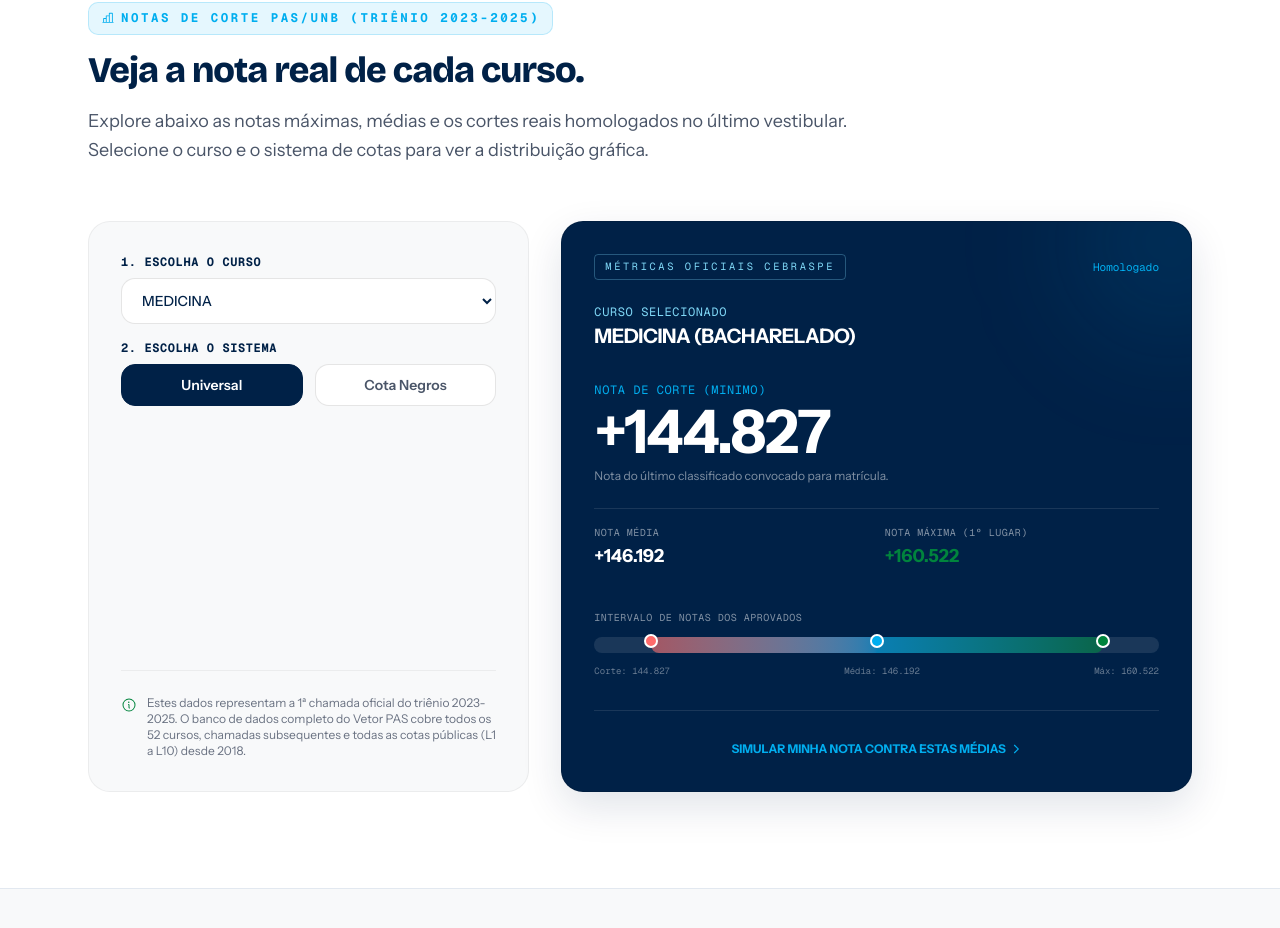
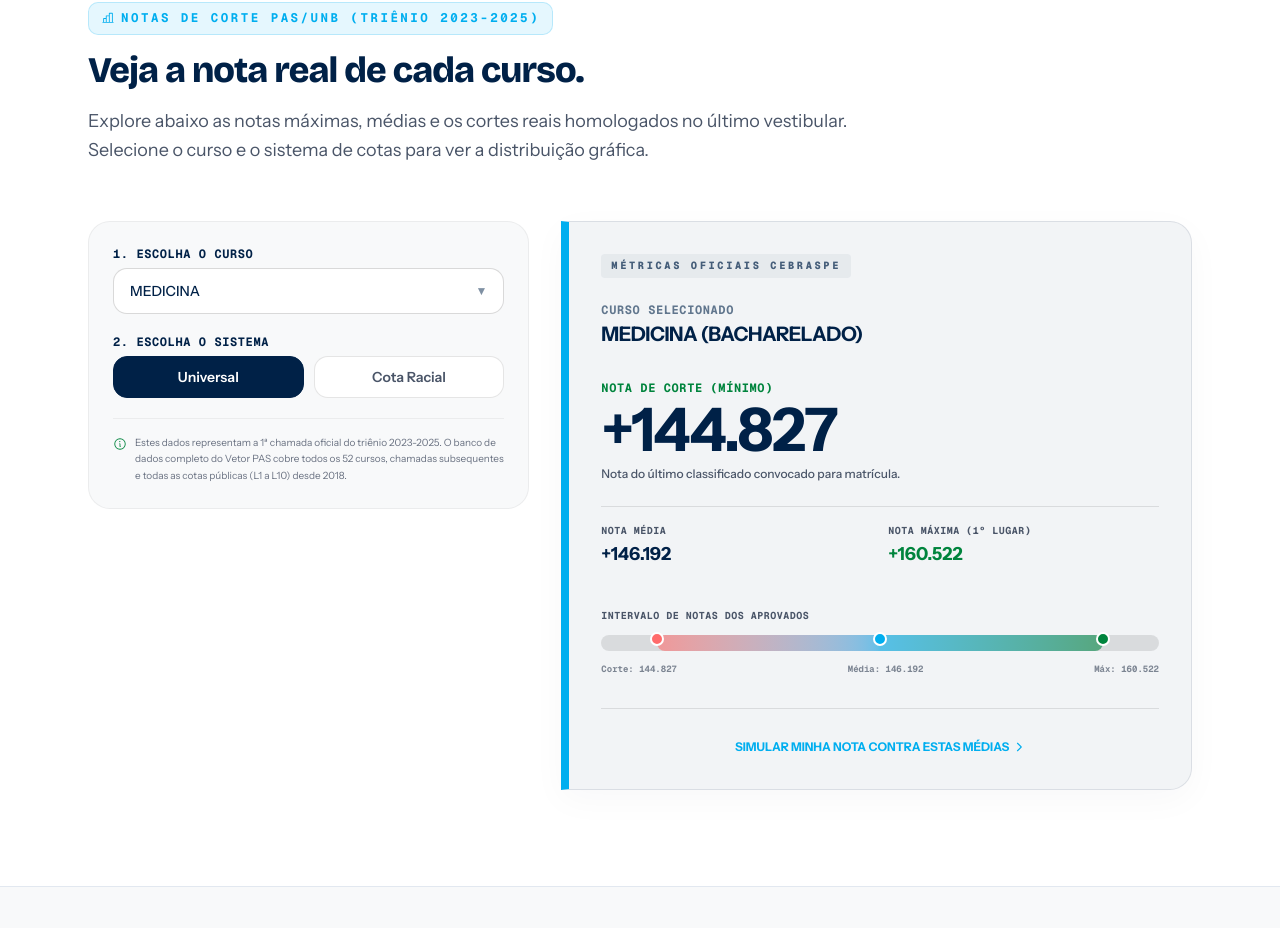
Before and after one commit to luizhtmoreira/Analise-Preditiva-PAS, a Next.js app in the folder landing-page/: page / in a window 1280 px wide. Shown: the part 752-1680 px from the top of the page. Built offline with nearby package versions, Linux system fonts and the light colour scheme.

Commit message:
feat: refine cut-off preview layout and fix dropdown clipping issues

```diff
--- a/landing-page/components/public/landing/LandingPage.tsx
+++ b/landing-page/components/public/landing/LandingPage.tsx
@@ -1,6 +1,6 @@
 "use client";
 
-import { useState } from "react";
+import { useState, useRef, useEffect } from "react";
 import { BrandMark } from "@/components/brand/BrandMark";
 import { WaitlistForm } from "./WaitlistForm";
 import { Television, Lightbulb, Wrench, Megaphone, YoutubeLogo, CaretRight, ChartBar, Info } from "@phosphor-icons/react";
@@ -44,7 +44,7 @@ const NOTAS_CORTE_REAIS: CorteData[] = [
     negros: { min: 22.140, max: 22.140, media: 22.140 },
   },
   {
-    curso: "ENGENHARIAS - CAMPUS GAMA (SOFTWARE / AEROESPACIAL / ETC)",
+    curso: "ENGENHARIAS - GAMA (SOFTWARE / AEROESPACIAL / ETC)",
     universal: { min: -4.762, max: 49.044, media: 31.936 },
     negros: { min: -6.557, max: 15.117, media: 6.566 },
   },
@@ -70,6 +70,35 @@ export function LandingPage() {
   const [selectedCourse, setSelectedCourse] = useState<CorteData>(NOTAS_CORTE_REAIS[0]);
   const [systemType, setSystemType] = useState<"universal" | "negros">("universal");
 
+  // Dropdown customizado para Escolha o Curso
+  const [isDropdownOpen, setIsDropdownOpen] = useState(false);
+  const [dropdownSearch, setDropdownSearch] = useState("");
+  const dropdownRef = useRef<HTMLDivElement>(null);
+
+  const filteredCourses = NOTAS_CORTE_REAIS.filter(c =>
+    c.curso.toLowerCase().includes(dropdownSearch.toLowerCase())
+  );
+
+  // Fechar dropdown ao clicar fora
+  useEffect(() => {
+    function handleClickOutside(e: MouseEvent) {
+      if (dropdownRef.current && !dropdownRef.current.contains(e.target as Node)) {
+        setIsDropdownOpen(false);
+      }
+    }
+    document.addEventListener("mousedown", handleClickOutside);
+    return () => document.removeEventListener("mousedown", handleClickOutside);
+  }, []);
+
+  const handleCourseSelect = (course: CorteData) => {
+    setSelectedCourse(course);
+    setIsDropdownOpen(false);
+    setDropdownSearch("");
+    if (!course.negros && systemType === "negros") {
+      setSystemType("universal");
+    }
+  };
+
   // Acessar dados da opção atual
   const activeMetrics = systemType === "universal" ? selectedCourse.universal : selectedCourse.negros;
 
@@ -82,7 +111,7 @@ export function LandingPage() {
   };
 
   return (
-    <div className="landing-root bg-[#F8F9FA] text-[#1D1D1F] min-h-screen selection:bg-[#00843D] selection:text-white font-sans antialiased">
+    <div className="landing-root bg-[#F8F9FA] text-[#1D1D1F] min-h-screen selection:bg-[#00843D] selection:text-white font-sans antialiased overflow-x-clip">
 
       {/* ============ STICKY NAVBAR ============ */}
       <nav className="sticky top-0 z-50 w-full backdrop-blur-md bg-white/95 border-b border-[#E2E8F0] transition-all duration-300">
@@ -134,7 +163,7 @@ export function LandingPage() {
       </nav>
 
       {/* ============ HERO & HEADER (FUNDO LIMPO BRANCO / HIGH CONTRAST) ============ */}
-      <header className="relative z-20 bg-white text-[#002147] pt-16 pb-24 border-b border-[#E2E8F0] overflow-hidden">
+      <header className="relative z-20 bg-white text-[#002147] pt-16 pb-24 border-b border-[#E2E8F0]">
         {/* Elementos decorativos animados de fundo */}
         <div
           className="absolute inset-0 pointer-events-none opacity-10 animate-pulse duration-[8000ms]"
@@ -175,7 +204,7 @@ export function LandingPage() {
       </header>
 
       {/* ============ NOTAS DE CORTE PREVIEW (NOVA SEÇÃO INTERATIVA COM DADOS REAIS) ============ */}
-      <section id="corte-preview" className="py-20 sm:py-24 bg-white border-b border-[#E2E8F0] scroll-mt-20 relative overflow-hidden">
+      <section id="corte-preview" className="py-20 sm:py-24 bg-white border-b border-[#E2E8F0] scroll-mt-20 relative">
         <div className="max-w-6xl mx-auto px-6 relative z-10">
 
           <div className="max-w-3xl mb-14 space-y-4">
@@ -191,44 +220,71 @@ export function LandingPage() {
             </p>
           </div>
 
-          <div className="grid lg:grid-cols-12 gap-8 items-stretch">
+          <div className="grid lg:grid-cols-12 gap-8 items-start">
 
-            {/* Coluna Esquerda: Filtros */}
-            <div className="lg:col-span-5 bg-[#F8F9FA] border border-black/5 p-6 sm:p-8 rounded-3xl flex flex-col justify-between space-y-6">
+            {/* Coluna Esquerda: Filtros (Compacta) */}
+            <div className="lg:col-span-5 bg-[#F8F9FA] border border-black/5 p-5 sm:p-6 rounded-3xl flex flex-col space-y-5">
 
-              <div className="space-y-4">
-                {/* Seletor de Curso */}
-                <div className="space-y-2">
+              {/* Curso Selecionado (Dropdown Customizado Searchable) */}
+              <div className="space-y-1.5 relative" ref={dropdownRef}>
                 <label className="block text-xs font-bold uppercase tracking-wider text-[#002147] font-mono">1. Escolha o Curso</label>
-                  <select
-                    value={selectedCourse.curso}
-                    onChange={(e) => {
-                      const found = NOTAS_CORTE_REAIS.find(x => x.curso === e.target.value);
-                      if (found) {
-                        setSelectedCourse(found);
-                        // Se trocar para um curso que não tem cota para negros cadastrada, volta para universal
-                        if (!found.negros && systemType === "negros") {
-                          setSystemType("universal");
-                        }
-                      }
-                    }}
-                    className="w-full px-4 py-3 rounded-xl border border-black/10 bg-white text-[#002147] font-medium text-sm focus:outline-none focus:border-[#00843D] cursor-pointer"
+
+                <div
+                  onClick={() => setIsDropdownOpen(!isDropdownOpen)}
+                  className="w-full px-4 py-3 rounded-xl border border-black/15 bg-white text-[#002147] cursor-pointer flex items-center justify-between hover:border-[#00843D] transition-all text-sm select-none font-medium"
                 >
-                    {NOTAS_CORTE_REAIS.map((item) => (
-                      <option key={item.curso} value={item.curso}>
-                        {item.curso.replace(" (BACHARELADO)", "").replace(" (BACHARELADO/LICENCIATURA/PSICÓLOGO)", "")}
-                      </option>
-                    ))}
-                  </select>
+                  <span className="truncate">
+                    {selectedCourse.curso.replace(" (BACHARELADO)", "").replace(" (BACHARELADO/LICENCIATURA/PSICÓLOGO)", "")}
+                  </span>
+                  <span className="text-[#002147]/50 text-xs transition-transform duration-200" style={{ transform: isDropdownOpen ? "rotate(180deg)" : "rotate(0deg)" }}>
+                    ▼
+                  </span>
+                </div>
+
+                {isDropdownOpen && (
+                  <div className="absolute left-0 right-0 top-full mt-1.5 bg-[#001730] border border-[#00AEEF]/55 rounded-xl shadow-[0_15px_30px_rgba(0,0,0,0.35)] z-50 overflow-hidden">
+                    <div className="p-2 border-b border-white/10 bg-[#001024]">
+                      <input
+                        type="text"
+                        autoFocus
+                        value={dropdownSearch}
+                        onChange={(e) => setDropdownSearch(e.target.value)}
+                        placeholder="Buscar curso (ex: Medicina, Direito)..."
+                        className="w-full px-3 py-2 rounded-lg bg-white/10 border border-white/15 text-white placeholder-white/40 text-xs focus:outline-none focus:border-[#00AEEF]"
+                      />
+                    </div>
+                    <div className="max-h-56 overflow-y-auto divide-y divide-white/5 text-sm overscroll-contain">
+                      {filteredCourses.length > 0 ? (
+                        filteredCourses.map((c) => (
+                          <div
+                            key={c.curso}
+                            onClick={() => handleCourseSelect(c)}
+                            className={`px-4 py-2.5 cursor-pointer transition-colors text-xs sm:text-sm leading-snug ${
+                              selectedCourse.curso === c.curso
+                                ? "bg-[#00843D] text-white font-bold"
+                                : "text-white/85 hover:bg-white/10 hover:text-white"
+                            }`}
+                          >
+                            {c.curso.replace(" (BACHARELADO)", "").replace(" (BACHARELADO/LICENCIATURA/PSICÓLOGO)", "")}
+                          </div>
+                        ))
+                      ) : (
+                        <div className="px-4 py-3 text-xs text-white/45 text-center">
+                          Nenhum curso encontrado.
+                        </div>
+                      )}
+                    </div>
+                  </div>
+                )}
               </div>
 
               {/* Seletor de Cota */}
-                <div className="space-y-2">
+              <div className="space-y-1.5">
                 <label className="block text-xs font-bold uppercase tracking-wider text-[#002147] font-mono">2. Escolha o Sistema</label>
-                  <div className="grid grid-cols-2 gap-3">
+                <div className="grid grid-cols-2 gap-2.5">
                   <button
                     onClick={() => setSystemType("universal")}
-                      className={`px-3 py-2.5 rounded-xl border text-xs sm:text-sm font-semibold transition-all ${systemType === "universal" ? "bg-[#002147] border-[#002147] text-white" : "bg-white border-black/10 text-[#4A5568] hover:bg-gray-50"}`}
+                    className={`px-3 py-2.5 rounded-xl border text-xs sm:text-sm font-semibold transition-all active:scale-95 ${systemType === "universal" ? "bg-[#002147] border-[#002147] text-white" : "bg-white border-black/10 text-[#4A5568] hover:bg-gray-50"}`}
                   >
                     Universal
                   </button>
@@ -239,18 +295,17 @@ export function LandingPage() {
                       }
                     }}
                     disabled={!selectedCourse.negros}
-                      className={`px-3 py-2.5 rounded-xl border text-xs sm:text-sm font-semibold transition-all ${!selectedCourse.negros ? "opacity-40 cursor-not-allowed border-dashed" : ""} ${systemType === "negros" ? "bg-[#002147] border-[#002147] text-white" : "bg-white border-black/10 text-[#4A5568] hover:bg-gray-50"}`}
-                      title={!selectedCourse.negros ? "Sem cota declarada para negros no último vestibular para este curso" : ""}
+                    className={`px-3 py-2.5 rounded-xl border text-xs sm:text-sm font-semibold transition-all active:scale-95 ${!selectedCourse.negros ? "opacity-30 cursor-not-allowed border-dashed" : ""} ${systemType === "negros" ? "bg-[#002147] border-[#002147] text-white" : "bg-white border-black/10 text-[#4A5568] hover:bg-gray-50"}`}
+                    title={!selectedCourse.negros ? "Sem cota declarada para negros no último vestibular" : ""}
                   >
-                      Cota Negros
+                    Cota Racial
                   </button>
-                  </div>
                 </div>
               </div>
 
               {/* Informação Adicional */}
-              <div className="pt-6 border-t border-black/5 flex items-start gap-2.5 text-xs text-gray-500">
-                <Info size={16} className="text-[#00843D] shrink-0 mt-0.5" />
+              <div className="pt-4 border-t border-black/5 flex items-start gap-2 text-[10px] text-gray-500 leading-relaxed">
+                <Info size={14} className="text-[#00843D] shrink-0 mt-0.5" />
                 <p>
                   Estes dados representam a 1ª chamada oficial do triênio 2023-2025. O banco de dados completo do Vetor PAS cobre todos os 52 cursos, chamadas subsequentes e todas as cotas públicas (L1 a L10) desde 2018.
                 </p>
@@ -258,52 +313,49 @@ export function LandingPage() {
 
             </div>
 
-            {/* Coluna Direita: Dashboard de Métricas */}
-            <div className="lg:col-span-7 bg-[#002147] border border-black/10 p-6 sm:p-8 rounded-3xl text-white flex flex-col justify-between shadow-[0_15px_40px_rgba(0,33,71,0.12)] relative overflow-hidden">
-              {/* Efeito Glow Interno */}
-              <div className="absolute -right-20 -top-20 w-[200px] h-[200px] rounded-full bg-[#00AEEF]/10 blur-[60px] pointer-events-none" />
+            {/* Coluna Direita: Dashboard de Métricas (Padronizado e Integrado Estilo História) */}
+            <div className="lg:col-span-7 bg-[#002147]/5 border-l-8 border-l-[#00AEEF] rounded-r-3xl border-y border-r border-[#002147]/10 p-6 sm:p-8 flex flex-col justify-between shadow-[0_10px_35px_rgba(0,33,71,0.03)] transition-all">
 
               {activeMetrics ? (
-                <div className="space-y-6 relative z-10 w-full">
+                <div className="space-y-6 w-full">
                   <div className="flex items-center justify-between">
-                    <span className="inline-block font-mono text-[0.65rem] tracking-[0.25em] uppercase text-[#7FD8F7] border border-[#7FD8F7]/30 px-2.5 py-1 rounded">
+                    <span className="inline-block font-mono text-[0.65rem] tracking-[0.25em] uppercase text-[#002147]/70 font-extrabold bg-[#002147]/5 px-2.5 py-1 rounded">
                       MÉTRICAS OFICIAIS CEBRASPE
                     </span>
-                    <span className="text-[11px] text-[#00AEEF] font-mono">Homologado</span>
                   </div>
 
                   {/* Nome do curso no painel */}
                   <div>
-                    <h4 className="text-[#7FD8F7] text-xs font-mono uppercase tracking-wider">Curso Selecionado</h4>
-                    <p className="text-lg sm:text-xl font-bold tracking-tight text-white mt-0.5 truncate">
+                    <h4 className="text-[#002147]/60 text-xs font-mono uppercase tracking-wider font-bold">Curso Selecionado</h4>
+                    <p className="text-lg sm:text-xl font-extrabold tracking-tight text-[#002147] mt-0.5 truncate">
                       {selectedCourse.curso}
                     </p>
                   </div>
 
                   {/* Grande Exibição da Nota de Corte */}
                   <div className="pt-2">
-                    <p className="text-xs text-[#00AEEF] font-mono uppercase tracking-wider">Nota de Corte (Minimo)</p>
-                    <p className="text-5xl sm:text-6xl font-black tracking-tight text-white mt-1">
+                    <p className="text-xs text-[#00843D] font-mono uppercase tracking-wider font-bold">Nota de Corte (Mínimo)</p>
+                    <p className="text-5xl sm:text-6xl font-black tracking-tight text-[#002147] mt-1">
                       {activeMetrics.min >= 0 ? "+" : ""}
                       {activeMetrics.min.toFixed(3)}
                     </p>
-                    <p className="text-xs text-white/50 mt-1.5">
+                    <p className="text-xs text-[#4A5568] mt-1.5 font-medium">
                       Nota do último classificado convocado para matrícula.
                     </p>
                   </div>
 
                   {/* Grid de Máxima e Média */}
-                  <div className="grid grid-cols-2 gap-4 pt-4 border-t border-white/10">
+                  <div className="grid grid-cols-2 gap-4 pt-4 border-t border-black/10">
                     <div>
-                      <p className="text-[10px] text-white/50 uppercase font-mono tracking-wider">Nota Média</p>
-                      <p className="text-lg font-bold text-white mt-0.5">
+                      <p className="text-[10px] text-[#4A5568] uppercase font-mono tracking-wider font-bold">Nota Média</p>
+                      <p className="text-lg font-extrabold text-[#002147] mt-0.5">
                         {activeMetrics.media >= 0 ? "+" : ""}
                         {activeMetrics.media.toFixed(3)}
                       </p>
                     </div>
                     <div>
-                      <p className="text-[10px] text-white/50 uppercase font-mono tracking-wider">Nota Máxima (1º Lugar)</p>
-                      <p className="text-lg font-bold text-[#00843D] mt-0.5">
+                      <p className="text-[10px] text-[#4A5568] uppercase font-mono tracking-wider font-bold">Nota Máxima (1º Lugar)</p>
+                      <p className="text-lg font-extrabold text-[#00843D] mt-0.5">
                         {activeMetrics.max >= 0 ? "+" : ""}
                         {activeMetrics.max.toFixed(3)}
                       </p>
@@ -312,9 +364,9 @@ export function LandingPage() {
 
                   {/* Distribuição Gráfica */}
                   <div className="space-y-3 pt-4">
-                    <p className="text-[10px] text-white/50 uppercase font-mono tracking-wider">Intervalo de Notas dos Aprovados</p>
+                    <p className="text-[10px] text-[#4A5568] uppercase font-mono tracking-wider font-bold">Intervalo de Notas dos Aprovados</p>
 
-                    <div className="h-4 bg-white/10 rounded-full w-full relative">
+                    <div className="h-4 bg-black/10 rounded-full w-full relative">
                       {/* Indicador de Nota de Corte (Min) */}
                       <div
                         className="absolute w-3.5 h-3.5 rounded-full bg-[#FF6B6B] border-2 border-white -top-[3px] -translate-x-1/2 z-20 cursor-help"
@@ -337,7 +389,7 @@ export function LandingPage() {
                       <div className="absolute top-0 bottom-0 left-[10%] right-[10%] bg-gradient-to-r from-[#FF6B6B] via-[#00AEEF] to-[#00843D] opacity-60 rounded-full" />
                     </div>
 
-                    <div className="flex items-center justify-between text-[9px] text-white/40 font-mono">
+                    <div className="flex items-center justify-between text-[9px] text-[#4A5568]/70 font-mono font-bold">
                       <span>Corte: {activeMetrics.min.toFixed(3)}</span>
                       <span>Média: {activeMetrics.media.toFixed(3)}</span>
                       <span>Máx: {activeMetrics.max.toFixed(3)}</span>
@@ -346,17 +398,17 @@ export function LandingPage() {
 
                 </div>
               ) : (
-                <div className="text-center py-20 text-white/50 text-sm">
+                <div className="text-center py-20 text-gray-500 text-sm">
                   Dados indisponíveis para a categoria selecionada.
                 </div>
               )}
 
               {/* Botão de Chamada para a Lista de Espera */}
-              <div className="mt-8 pt-6 border-t border-white/10 text-center relative z-10">
+              <div className="mt-8 pt-6 border-t border-black/10 text-center">
                 <a
                   href="#lista-espera"
                   onClick={scrollToForm}
-                  className="inline-flex items-center gap-1 text-xs font-bold uppercase text-[#00AEEF] hover:text-[#33C1F3] transition-colors"
+                  className="inline-flex items-center gap-1 text-xs font-bold uppercase text-[#00AEEF] hover:text-[#33C1F3] transition-colors active:scale-95"
                 >
                   <span>Simular minha nota contra estas médias</span>
                   <CaretRight size={12} weight="bold" />
```
Lines whose indentation alone changed are shown as unchanged.
